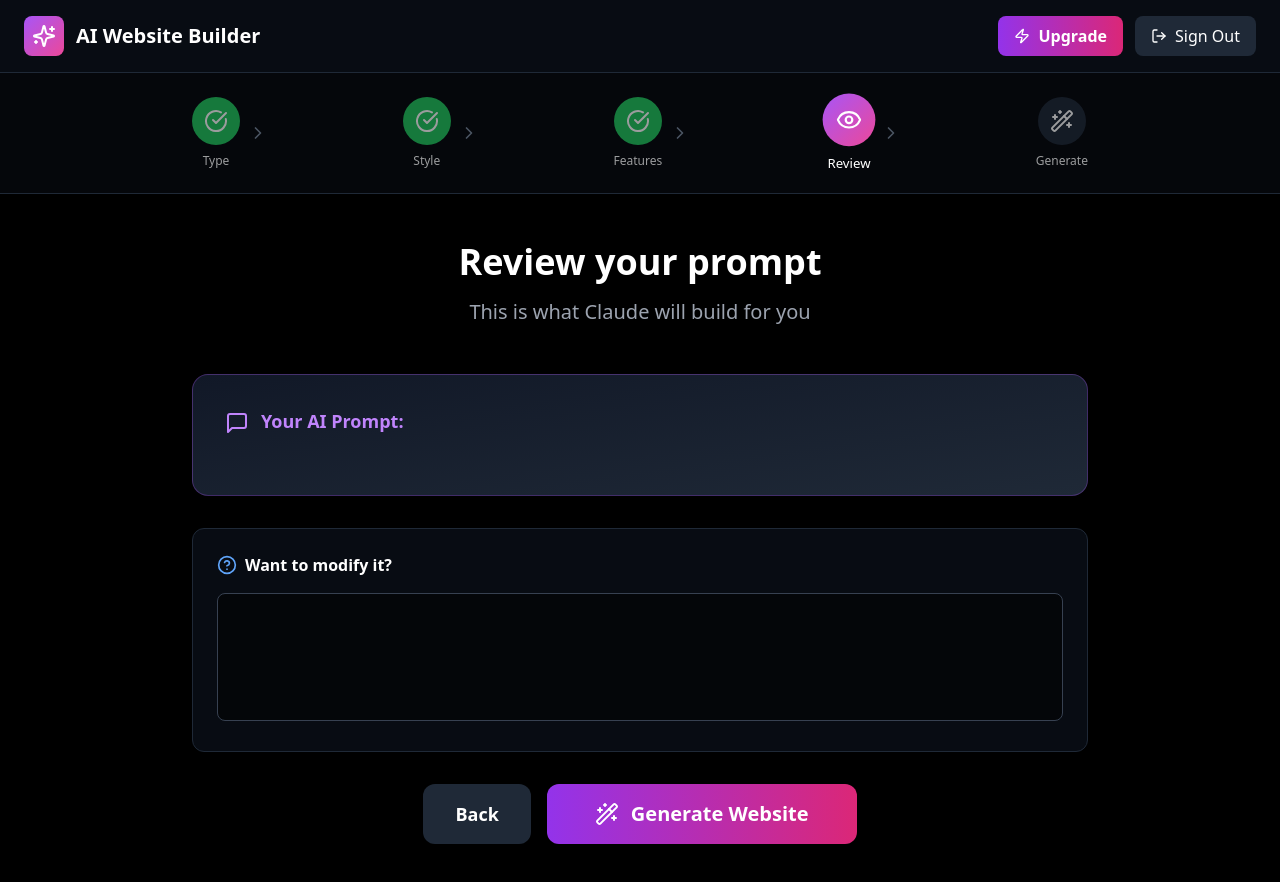
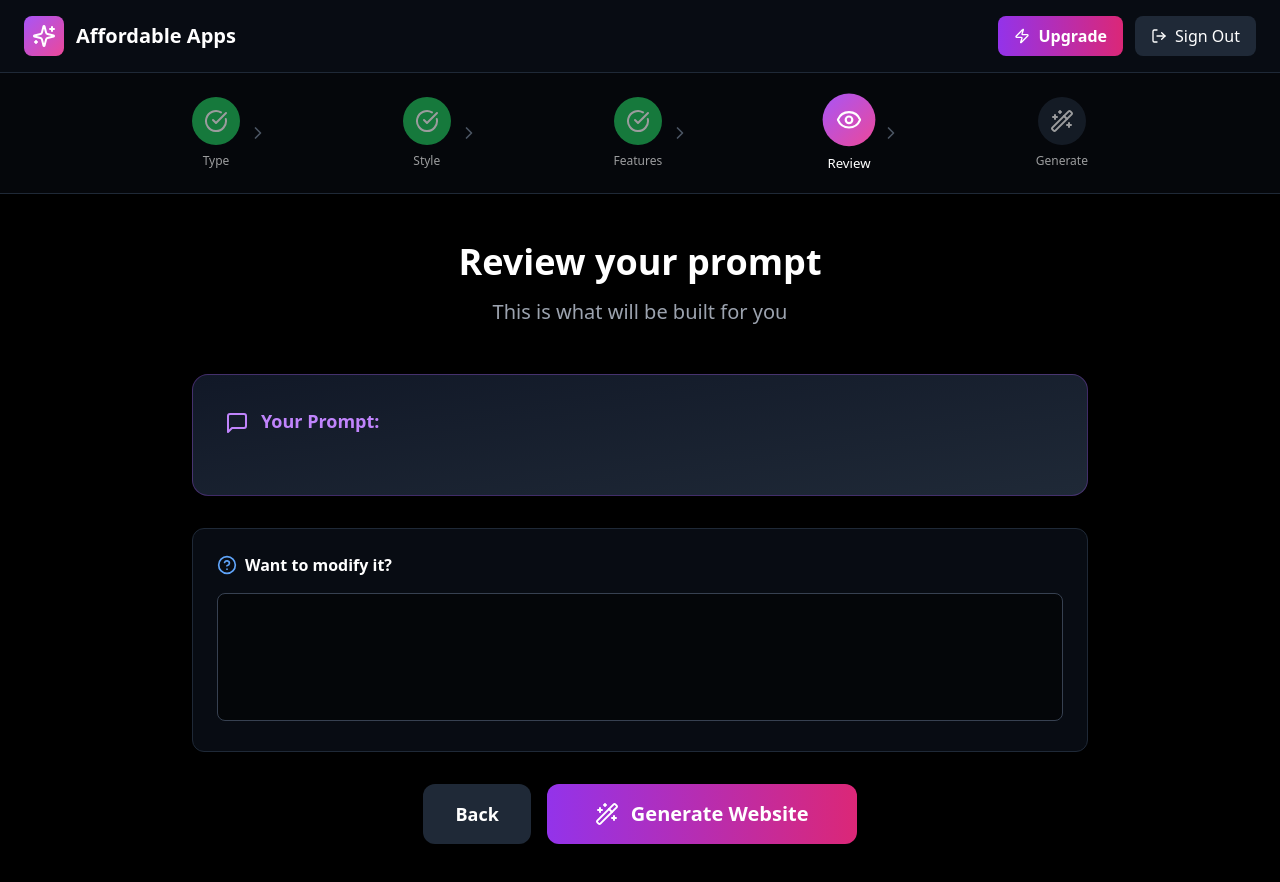
Before and after one commit to tinsgeo/affordable-apps, a Next.js app: page /dashboard in a window 1280 px wide. Both pictures are taken after a click on the button "Review". Shown: the top 882 px of the page. Built offline with nearby package versions, Linux system fonts and the light colour scheme.

Commit message:
Update page.tsx
Changes to prompts

```diff
--- a/app/dashboard/page.tsx
+++ b/app/dashboard/page.tsx
@@ -196,7 +196,7 @@ export default function Dashboard() {
               <Sparkles className="w-6 h-6" />
             </div>
             <div>
-              <h1 className="text-xl font-bold">AI Website Builder</h1>
+              <h1 className="text-xl font-bold">Affordable Apps</h1>
               <p className="text-xs text-gray-400">{auth.currentUser?.email}</p>
             </div>
           </div>
@@ -432,14 +432,14 @@ export default function Dashboard() {
           <div className="max-w-4xl mx-auto">
             <div className="text-center mb-12">
               <h2 className="text-4xl font-bold mb-4">Review your prompt</h2>
-              <p className="text-xl text-gray-400">This is what Claude will build for you</p>
+              <p className="text-xl text-gray-400">This is what will be built for you</p>
             </div>
 
             <div className="bg-gradient-to-br from-gray-900 to-gray-800 rounded-2xl p-8 border border-purple-500/30 mb-8">
               <div className="flex items-start gap-3 mb-4">
                 <MessageSquare className="w-6 h-6 text-purple-400 mt-1" />
                 <div className="flex-1">
-                  <h3 className="text-lg font-bold mb-3 text-purple-400">Your AI Prompt:</h3>
+                  <h3 className="text-lg font-bold mb-3 text-purple-400">Your Prompt:</h3>
                   <p className="text-lg leading-relaxed">{prompt}</p>
                 </div>
               </div>
@@ -483,7 +483,7 @@ export default function Dashboard() {
           <div className="max-w-7xl mx-auto">
             <div className="text-center mb-8">
               <h2 className="text-4xl font-bold mb-4">
-                {loading ? 'Claude is building your website...' : html ? 'Your website is ready!' : error ? 'Generation Failed' : 'Generating...'}
+                {loading ? 'We are building your website...' : html ? 'Your website is ready!' : error ? 'Generation Failed' : 'Generating...'}
               </h2>
               {loading && (
                 <div className="flex flex-col items-center gap-4">
@@ -491,7 +491,7 @@ export default function Dashboard() {
                     <RefreshCw className="w-6 h-6 animate-spin" />
                     <span className="text-lg">This usually takes 20-60 seconds</span>
                   </div>
-                  <p className="text-sm text-gray-400">Check browser console (F12) for detailed progress...</p>
+                  <p className="text-sm text-gray-400">Something amazing coming your way!</p>
                 </div>
               )}
 
```
